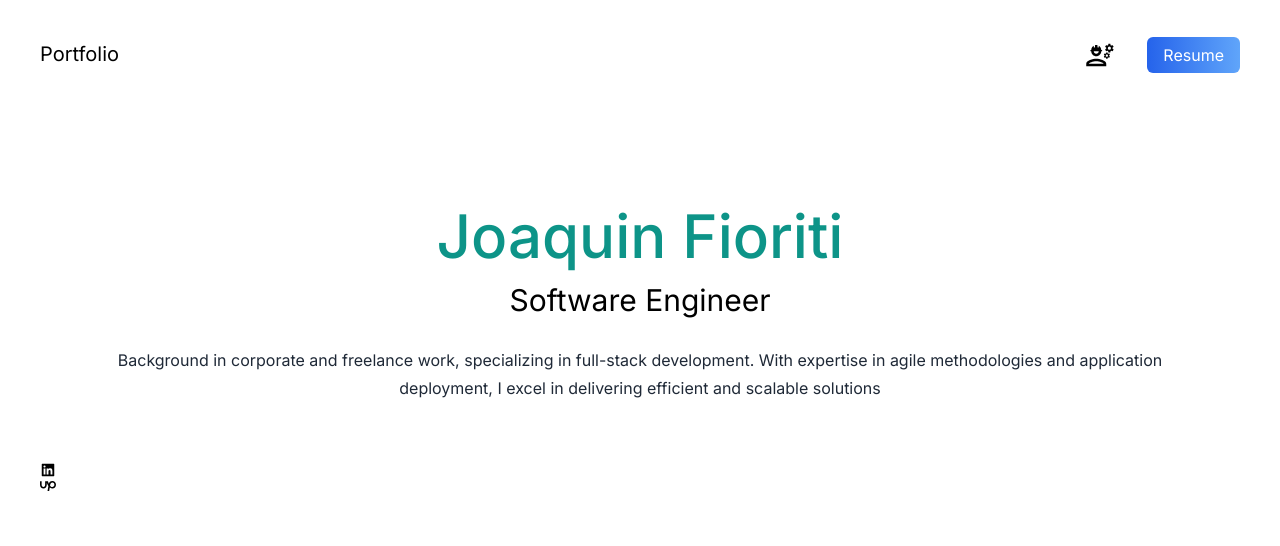
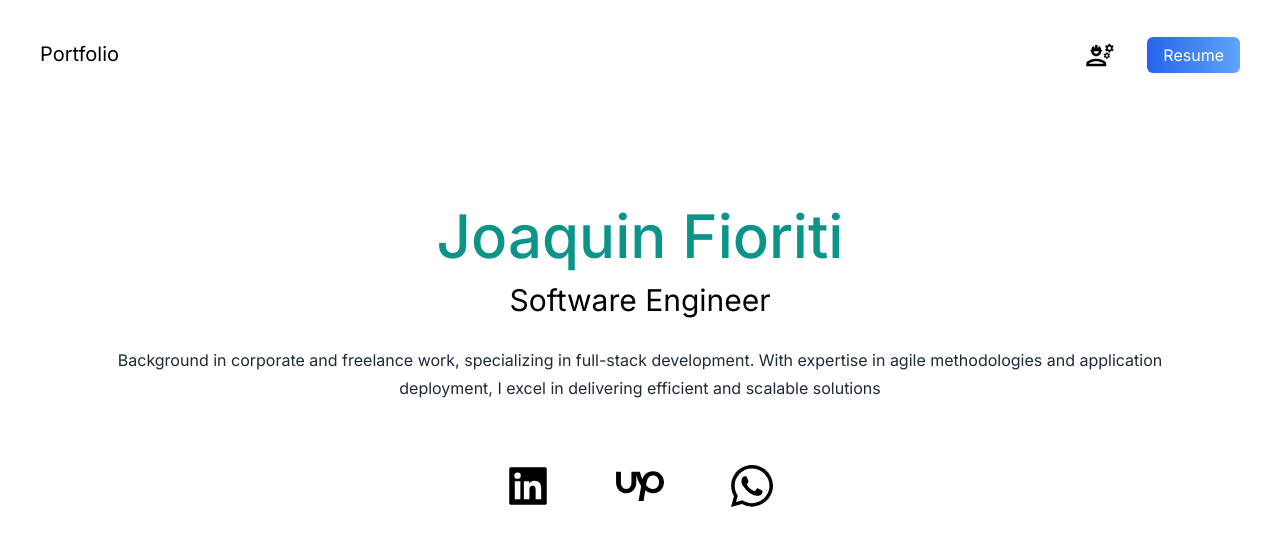
Before and after one commit to JoaquinFioriti/portfolio, a Next.js app: page / in a window 1280 px wide. Shown: the top 546 px of the page. Built offline with nearby package versions, Linux system fonts and the light colour scheme.

Commit message:
feat: adding links href

```diff
--- a/src/app/page.tsx
+++ b/src/app/page.tsx
@@ -1,8 +1,8 @@
 import Head from "next/head";
-import Image from "next/image";
 import { AiFillLinkedin, AiFillTwitterCircle } from "react-icons/ai";
 import { MdOutlineEngineering } from "react-icons/md";
 import { FaUpwork } from "react-icons/fa6";
+import { FaWhatsapp } from "react-icons/fa6";
 
 export default function Home() {
   return (
@@ -16,7 +16,7 @@
         <nav className="py-10 mb-12 flex justify-between">
           <h1 className=" text-xl">Portfolio</h1>
           <ul className=" flex items-center">
-            <MdOutlineEngineering className="cursor-pointer text-3xl "/> {/* TODO: make this size variable depending the device */}
+            <MdOutlineEngineering className="text-3xl "/> {/* TODO: make this size variable depending the device */}
             <li>
               <a href="#" className="bg-gradient-to-r from-blue-600 to-blue-400 text-white px-4 py-2 border-none rounded-md ml-8">
                 Resume
@@ -35,9 +35,16 @@
         Background in corporate and freelance work, specializing in full-stack development. With expertise in agile methodologies and application deployment, I excel in delivering efficient and scalable solutions
         </p>
       </div>
-      <div>
-        <AiFillLinkedin />
-        <FaUpwork/>
+      <div className="text-5xl flex justify-center gap-16">
+        <a href="https://www.linkedin.com/in/joaquin-fioriti-a2ba89197/" target="_blank" rel="noopener noreferrer">
+          <AiFillLinkedin/>
+        </a>
+        <a href="https://www.upwork.com/freelancers/~01eb2607a3760fc756" target="_blank" rel="noopener noreferrer">
+        <FaUpwork className="cursor-pointer"/>
+        </a>
+        <a href="https://wa.me/15551234567" target="_blank" rel="noopener noreferrer">
+        <FaWhatsapp className="cursor-pointer"/>
+        </a>
       </div>
       </section>
       </main>
```
